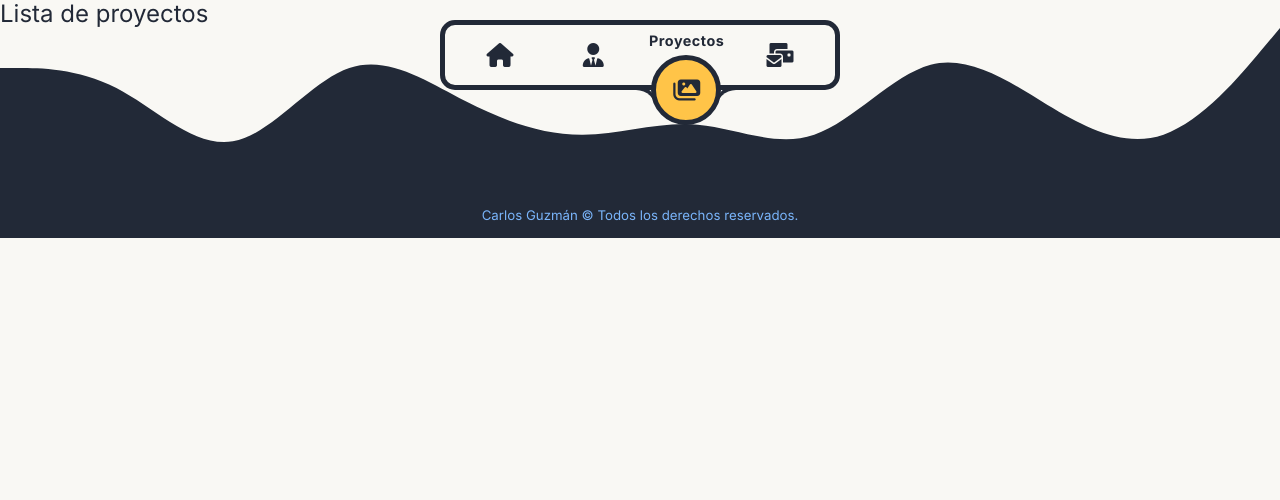
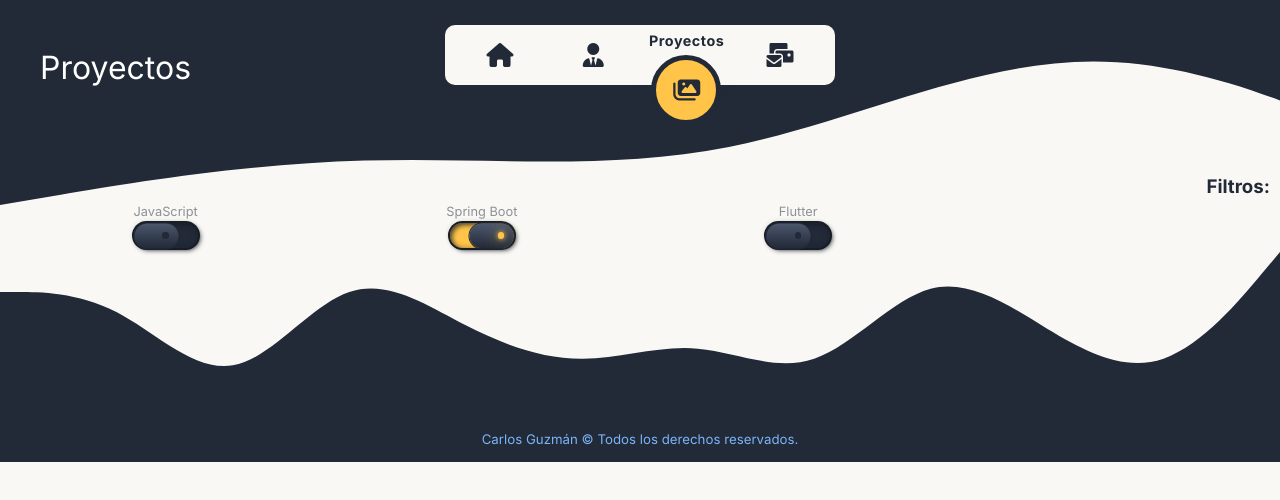
Before and after one commit to jcblastor/portfolio, an Angular app: page /proyects/list in a window 1280 px wide. Shown: the top 500 px of the page. Built offline with nearby package versions, Linux system fonts and the light colour scheme.

Commit message:
check-box form done

```diff
--- /dev/null
+++ b/src/app/proyects/pages/components/form_filter/form-filter.component.html
@@ -0,0 +1,39 @@
+<form [formGroup]="formCheck" class="form">
+
+  <div class="form__container">
+    <div class="form__container--input">
+      <span>JavaScript</span>
+      <label>
+        <input
+          type="radio"
+          value="primero"
+          formControlName="check"
+        />
+      </label>
+    </div>
+
+    <div class="form__container--input">
+      <span>Spring Boot</span>
+      <label>
+        <input
+          type="radio"
+          value="segundo"
+          formControlName="check"
+        />
+      </label>
+    </div>
+
+    <div class="form__container--input">
+      <span>Flutter</span>
+      <label>
+        <input
+          type="radio"
+          value="tercero"
+          formControlName="check"
+        />
+      </label>
+    </div>
+
+  </div>
+
+</form>
--- /dev/null
+++ b/src/app/proyects/pages/components/form_filter/form-filter.component.scss
@@ -0,0 +1,78 @@
+.form {
+
+  &__container {
+    display: grid;
+    grid-template-columns: repeat(4, 1fr);
+    gap: 5px;
+
+    &--input{
+      text-align: center;
+
+      span {
+        display: block;
+        margin-bottom: 0.2rem;
+        font-size: 0.8rem;
+        color: var(--shadowBlue);
+      }
+
+      input[type="radio"] {
+        -webkit-appearance: none;
+        appearance: none;
+        background-color: var(--darkBlue);
+        border-radius: 1rem;
+        box-shadow: -2px -2px 5px rgba($color: #222937, $alpha: 0.1),
+                    2px 2px 5px rgba($color: #191e27, $alpha: 1),
+                    inset -2px -2px 5px rgba($color: #222937, $alpha: 0.1),
+                    inset 2px 2px 5px rgba($color: #191e27, $alpha: 0.8),
+                    0 0 0 2px #191e27;
+        cursor: pointer;
+        position: relative;
+        outline: none;
+        width: 4rem;
+        height: 1.6rem;
+        transition: 0.5s ease all;
+      }
+
+      input[type="radio"]:checked {
+        background-color: var(--primary);
+      }
+
+      input[type="radio"]::before {
+        content: '';
+        position: absolute;
+        top: 0;
+        left: 0;
+        width: 2.8rem;
+        height: 1.6rem;
+        background: linear-gradient(to top, #222937, #4c576d);
+        border-radius: 1rem;
+        box-shadow: 0 0 0 1px #222937;
+        transform: scale(0.98, 0.96);
+        transition: 0.5s ease all;
+      }
+
+      input[type="radio"]:checked::before {
+        left: 1.2rem;
+      }
+
+      input[type="radio"]::after {
+        content: '';
+        position: absolute;
+        width: 0.4rem;
+        height: 0.4rem;
+        left: 1.8rem;
+        top: calc(50% - 0.2rem);
+        background-color: var(--darkBlue);
+        border-radius: 50%;
+        transition: 0.5s ease all;
+      }
+
+      input[type="radio"]:checked::after {
+        left: calc(1.2rem + 1.8rem);
+        background-color: var(--primary);
+        box-shadow: 0 0 5px var(--primary),
+                    0 0 15px var(--primary);
+      }
+    }
+  }
+}
--- /dev/null
+++ b/src/app/proyects/pages/components/form_filter/form-filter.component.ts
@@ -0,0 +1,15 @@
+import { Component } from "@angular/core";
+import { FormBuilder, FormGroup, Validators } from "@angular/forms";
+
+@Component({
+  selector: 'app-form-filter',
+  templateUrl: './form-filter.component.html',
+  styleUrls: [ './form-filter.component.scss' ],
+})
+export class FormFilterComponent {
+  formCheck: FormGroup = this.fb.group({
+    check: ['segundo']
+  })
+
+  constructor(private readonly fb: FormBuilder) { }
+}
--- a/src/app/proyects/pages/list/list.component.html
+++ b/src/app/proyects/pages/list/list.component.html
@@ -1 +1,9 @@
-<h2>Lista de proyectos</h2>
+<app-header title="Proyectos"></app-header>
+
+<section class="proyects">
+  <h3 class="proyects__title">Filtros:</h3>
+
+  <div class="proyects__container--filters">
+    <app-form-filter></app-form-filter>
+  </div>
+</section>
--- a/src/app/proyects/pages/list/list.component.scss
+++ b/src/app/proyects/pages/list/list.component.scss
@@ -0,0 +1,9 @@
+.proyects {
+  margin: 0 10px;
+
+  &__title {
+    float: right;
+    font-weight: 700;
+    margin-top: -1.8rem;
+  }
+}
```
Also changed, not shown: src/app/proyects/proyects.module.ts (+9 -1 lines), 1 other file (tests, documents, lock files or other folders).
